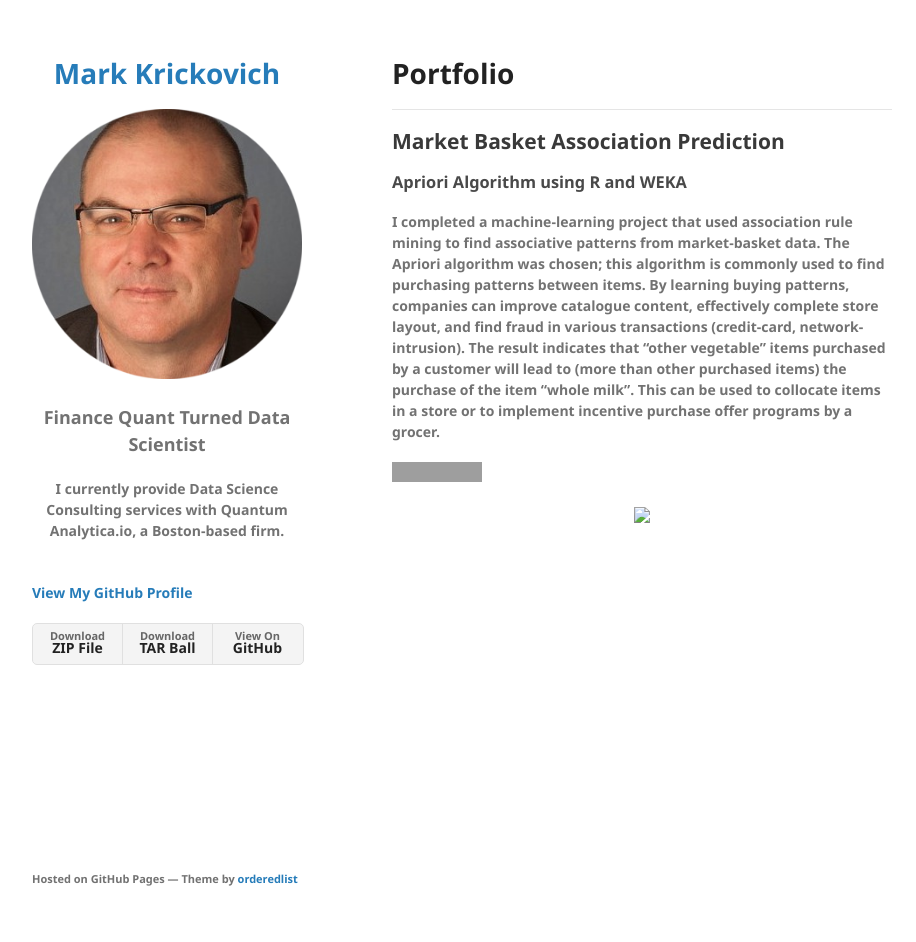
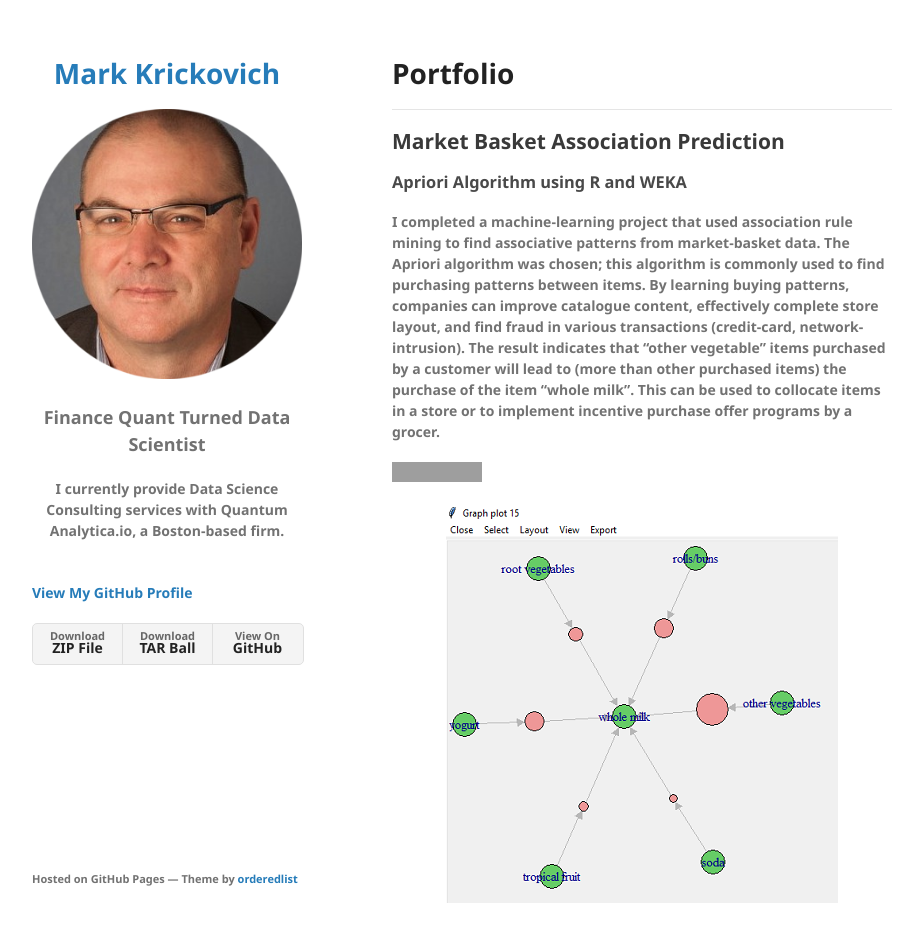
Before and after one commit to MarkKrickovich/MarkKrickovich.github.io, a Jekyll site: the page built from index.md, in a window 1280 px wide and 958 px high. Shown: the top 942 px of the window, without its empty margins (178-1094 px from the left). Built offline with Jekyll 4.4.1, drawn with Linux system fonts in a browser that asks for light colours; our own code applies the rules of GitHub Pages for plain Markdown files; grey boxes are pictures that could not be loaded.

Commit message:
Update index.md

```diff
--- a/index.md
+++ b/index.md
@@ -6,4 +6,4 @@ I completed a machine-learning project that used association rule mining to find
 
 [![View on GitHub](https://img.shields.io/badge/GitHub-View_on_GitHub-blue?logo=GitHub)](https://github.com/markkrickovich/MarketBasketAssociation)
 
-<center><img src="img/R Apriori Graph Plot.PNG"/></center>
+<center><img src="assets/img/R Apriori Graph Plot.PNG"/></center>
```
